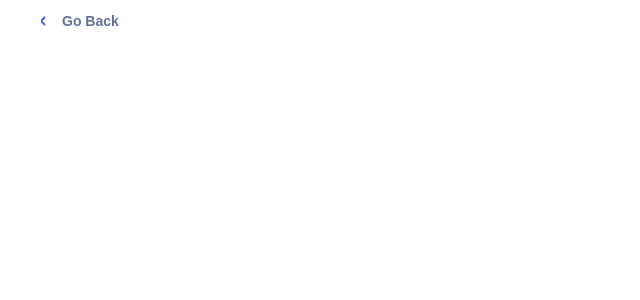
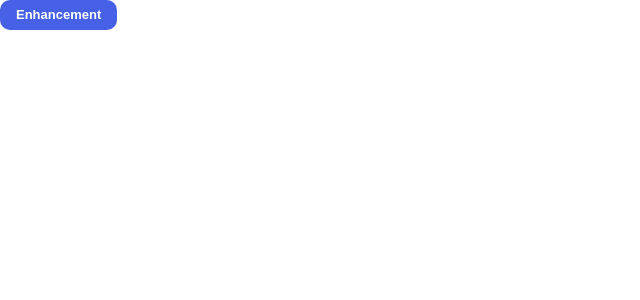
Before and after one commit to bartek9105/product-feedback-app, a Next.js app: page / in a window 1280 px wide. Shown: the top 300 px of the page, without its empty margins (0-640 px from the left). Built offline with nearby package versions, Linux system fonts and the light colour scheme.

Commit message:
Create Tag component

```diff
--- /dev/null
+++ b/components/common/Tag/Tag.module.scss
@@ -0,0 +1,24 @@
+@use "styles/variables/colors" as *;
+@use "styles/variables/typography" as *;
+@use "styles/placeholders" as *;
+
+.tag {
+	display: inline-block;
+	font-size: $font-size-xxsm;
+	line-height: $line-height-xsm;
+	letter-spacing: 0;
+	font-weight: $font-weight-semibold;
+	background-color: $color-blue-300;
+	color: $color-blue;
+	border-radius: 10px;
+	padding: 5px 16px;
+	@extend %button;
+	&:hover {
+		background-color: $color-blue-400;
+	}
+}
+
+.tagActive {
+	color: $color-white;
+	background-color: $color-blue;
+}
--- /dev/null
+++ b/components/common/Tag/index.tsx
@@ -0,0 +1,22 @@
+import classNames from 'classnames'
+import styles from './tag.module.scss'
+
+type TagProps = {
+	children: string
+	className?: string
+	variant?: string
+}
+
+const Tag = ({ children, className, variant }: TagProps) => {
+	return (
+		<button
+			className={classNames(className, styles.tag, {
+				[styles.tagActive]: variant === 'active'
+			})}
+		>
+			{children}
+		</button>
+	)
+}
+
+export default Tag
--- a/pages/index.tsx
+++ b/pages/index.tsx
@@ -1,9 +1,9 @@
-import GoBackButton from '../components/common/GoBackButton/GoBackButton'
+import Tag from '../components/common/Tag'
 
 const Home = () => {
 	return (
 		<>
-			<GoBackButton variant='white'>Go Back</GoBackButton>
+			<Tag variant='active'>Enhancement</Tag>
 		</>
 	)
 }
--- a/styles/variables/colors.scss
+++ b/styles/variables/colors.scss
@@ -10,6 +10,8 @@ $color-blue-100: #3a4374;
 $color-blue-100-hover: #656ea3;
 
 $color-blue-200: #373f68;
+$color-blue-300: #f2f4ff;
+$color-blue-400: #cfd7ff;
 
 $color-white: #ffffff;
 $color-white-100: #f7f8fd;
```
